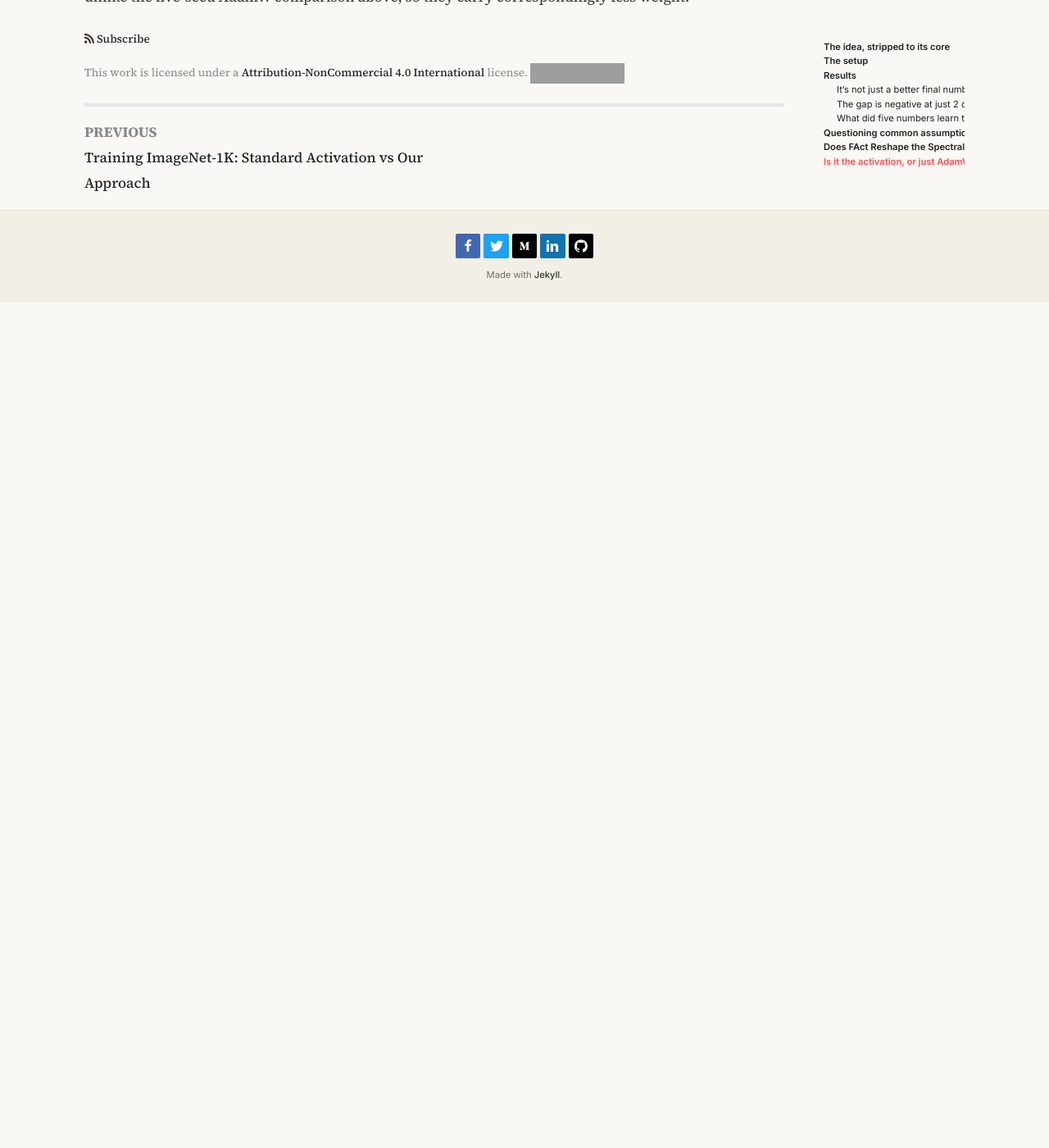
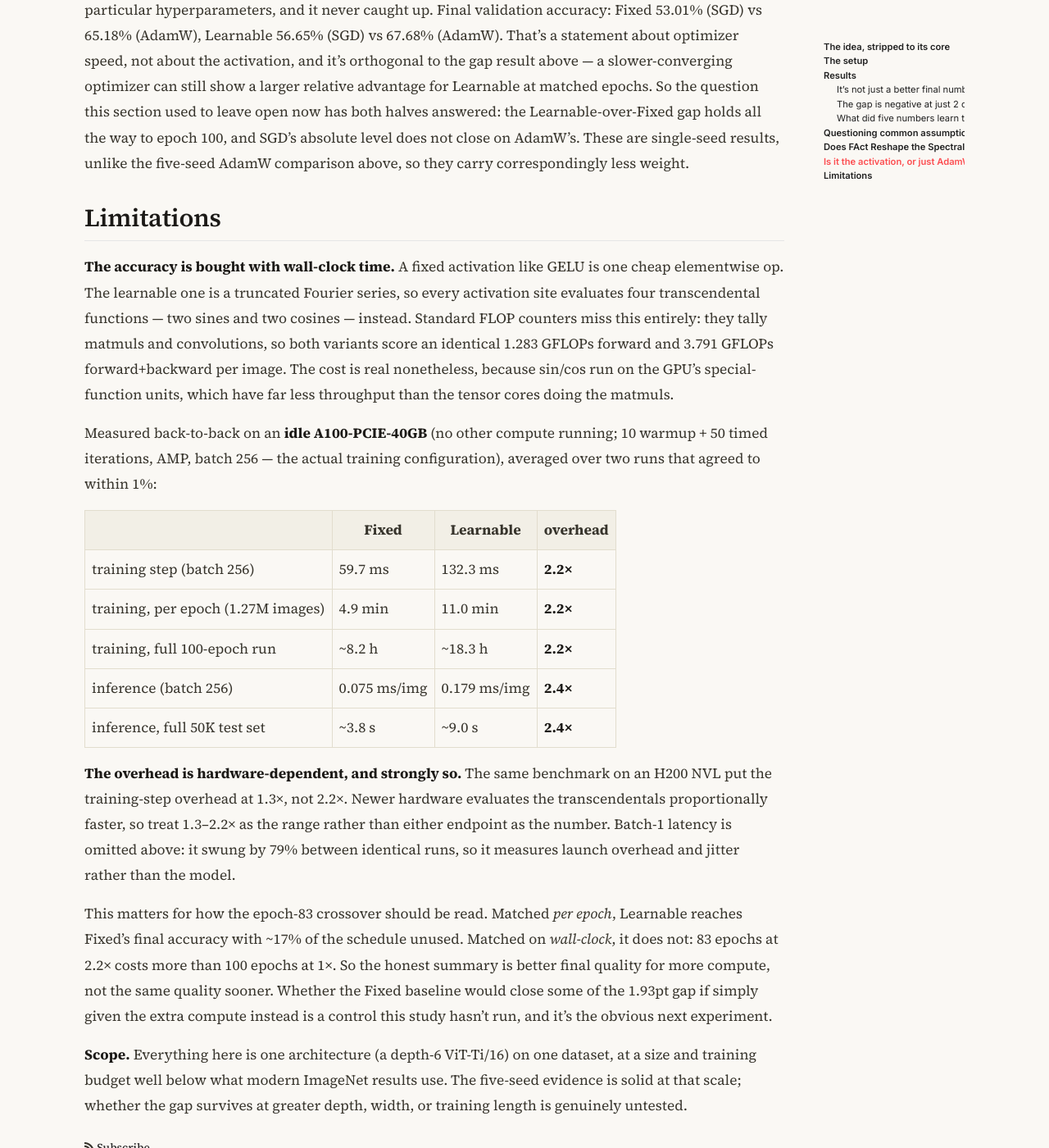
Before and after one commit to Arunprakash-A/Arunprakash-a.github.io, a Jekyll site: the page built from _posts/2026-08-11-learnable-activations-might-have-better-loss-landscape.md, in a window 1280 px wide and 1400 px high, scrolled down 9540 px. Shown: the whole window at 82% size. Built offline with Jekyll 4.4.1, drawn with Linux system fonts in a browser that asks for light colours; nearby versions of some CDN libraries; before the commit the page ends 9909 px from its top, so only the background shows below that; some of the changed text lies outside the part shown; grey boxes are pictures that could not be loaded.

Commit message:
State the study's intent up front; add a Limitations section
Intent: this is not a run at the state of the art. The point is to isolate
the effect of sharing one learnable activation across a whole network against
an otherwise identical baseline.

Limitations covers the transcendental-function cost (4 sin/cos evaluations
per activation site, invisible to FLOP counters, executed on special-function
units) and its wall-clock consequence, with fresh measurements taken on an
idle A100-PCIE-40GB, 2 runs agreeing within 1%:
  * training step 59.7 ms -> 132.3 ms (2.2x); 100-epoch run ~8.2h -> ~18.3h
  * inference 0.075 -> 0.179 ms/img (2.4x); 50K test set ~3.8s -> ~9.0s
  * H200 puts training overhead at 1.3x, so 1.3-2.2x is the range
  * batch-1 latency omitted: swung 79% between identical runs

Also notes that the epoch-83 crossover does not survive a wall-clock
normalisation, and that the compute-matched baseline is an unrun control.

Co-Authored-By: Claude Sonnet 5 <noreply@anthropic.com>

```diff
--- a/_posts/2026-08-11-learnable-activations-might-have-better-loss-landscape.md
+++ b/_posts/2026-08-11-learnable-activations-might-have-better-loss-landscape.md
@@ -16,6 +16,15 @@ best for ours. But what if there's a better activation function out there?
 What if we make it learnable over the interval instead of fixing it? Will it
 converge faster? Will it deliver better performance? Here we study exactly
 that, and test it at ImageNet scale.
+
+**What this study is and isn't.** This isn't a run at the state of the art.
+The model here is a small ViT trained on a deliberately plain recipe, and its
+absolute accuracy is nowhere near the top of the ImageNet-1K leaderboard —
+that was never the target. The point is narrower and, I'd argue, more
+interesting: to isolate what happens when a single learnable activation is
+shared across an entire network, holding everything else fixed, and to
+measure that difference cleanly enough to trust it. Every comparison below is
+against a baseline identical in every respect but the activation.
 
 Quick findings:
 
@@ -251,3 +260,46 @@ now has both halves answered: the Learnable-over-Fixed gap holds all the way
 to epoch 100, and SGD's absolute level does not close on AdamW's. These are
 single-seed results, unlike the five-seed AdamW comparison above, so they
 carry correspondingly less weight.
+
+## Limitations
+
+**The accuracy is bought with wall-clock time.** A fixed activation like GELU
+is one cheap elementwise op. The learnable one is a truncated Fourier series,
+so every activation site evaluates four transcendental functions — two sines
+and two cosines — instead. Standard FLOP counters miss this entirely: they
+tally matmuls and convolutions, so both variants score an identical 1.283
+GFLOPs forward and 3.791 GFLOPs forward+backward per image. The cost is real
+nonetheless, because sin/cos run on the GPU's special-function units, which
+have far less throughput than the tensor cores doing the matmuls.
+
+Measured back-to-back on an **idle A100-PCIE-40GB** (no other compute running;
+10 warmup + 50 timed iterations, AMP, batch 256 — the actual training
+configuration), averaged over two runs that agreed to within 1%:
+
+| | Fixed | Learnable | overhead |
+|---|---|---|---|
+| training step (batch 256) | 59.7 ms | 132.3 ms | **2.2×** |
+| training, per epoch (1.27M images) | 4.9 min | 11.0 min | **2.2×** |
+| training, full 100-epoch run | ~8.2 h | ~18.3 h | **2.2×** |
+| inference (batch 256) | 0.075 ms/img | 0.179 ms/img | **2.4×** |
+| inference, full 50K test set | ~3.8 s | ~9.0 s | **2.4×** |
+
+**The overhead is hardware-dependent, and strongly so.** The same benchmark on
+an H200 NVL put the training-step overhead at 1.3×, not 2.2×. Newer hardware
+evaluates the transcendentals proportionally faster, so treat 1.3–2.2× as the
+range rather than either endpoint as the number. Batch-1 latency is omitted
+above: it swung by 79% between identical runs, so it measures launch overhead
+and jitter rather than the model.
+
+This matters for how the epoch-83 crossover should be read. Matched *per
+epoch*, Learnable reaches Fixed's final accuracy with ~17% of the schedule
+unused. Matched on *wall-clock*, it does not: 83 epochs at 2.2× costs more
+than 100 epochs at 1×. So the honest summary is better final quality for more
+compute, not the same quality sooner. Whether the Fixed baseline would close
+some of the 1.93pt gap if simply given the extra compute instead is a control
+this study hasn't run, and it's the obvious next experiment.
+
+**Scope.** Everything here is one architecture (a depth-6 ViT-Ti/16) on one
+dataset, at a size and training budget well below what modern ImageNet results
+use. The five-seed evidence is solid at that scale; whether the gap survives
+at greater depth, width, or training length is genuinely untested.
```
